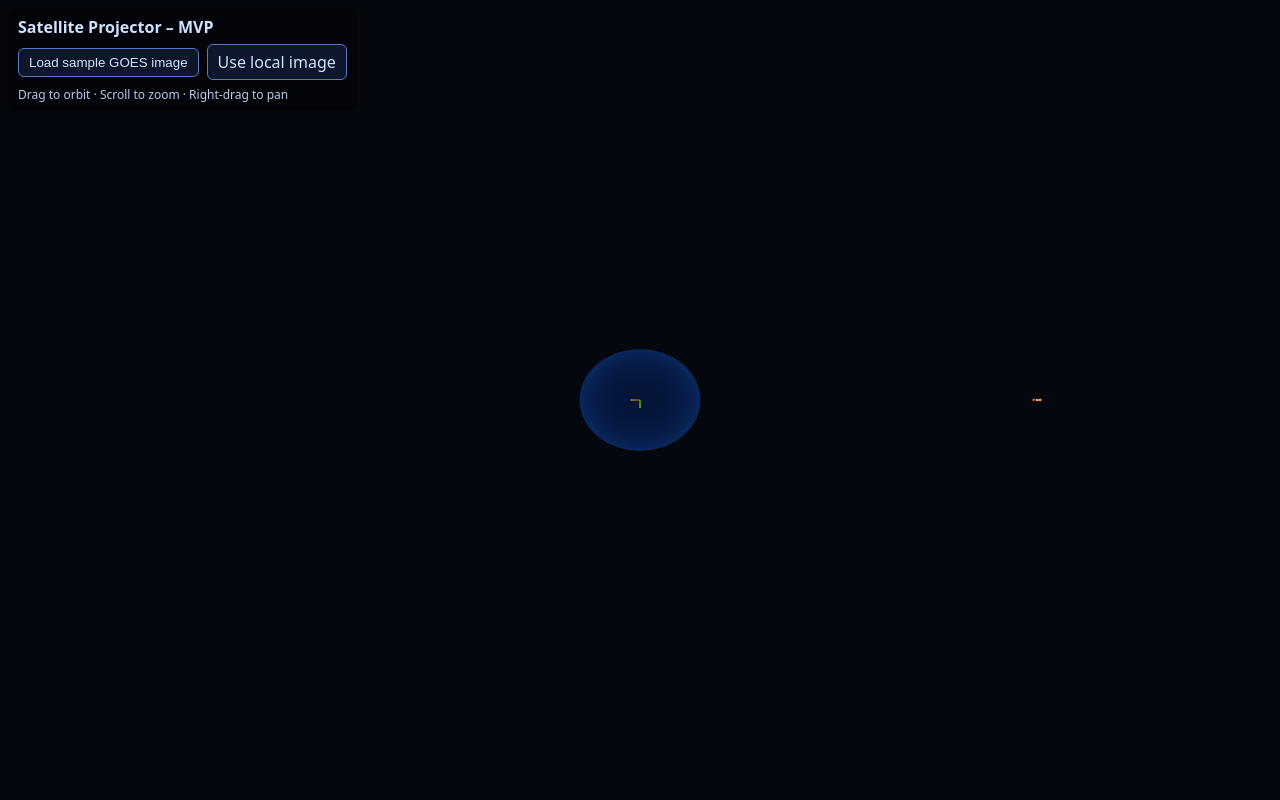
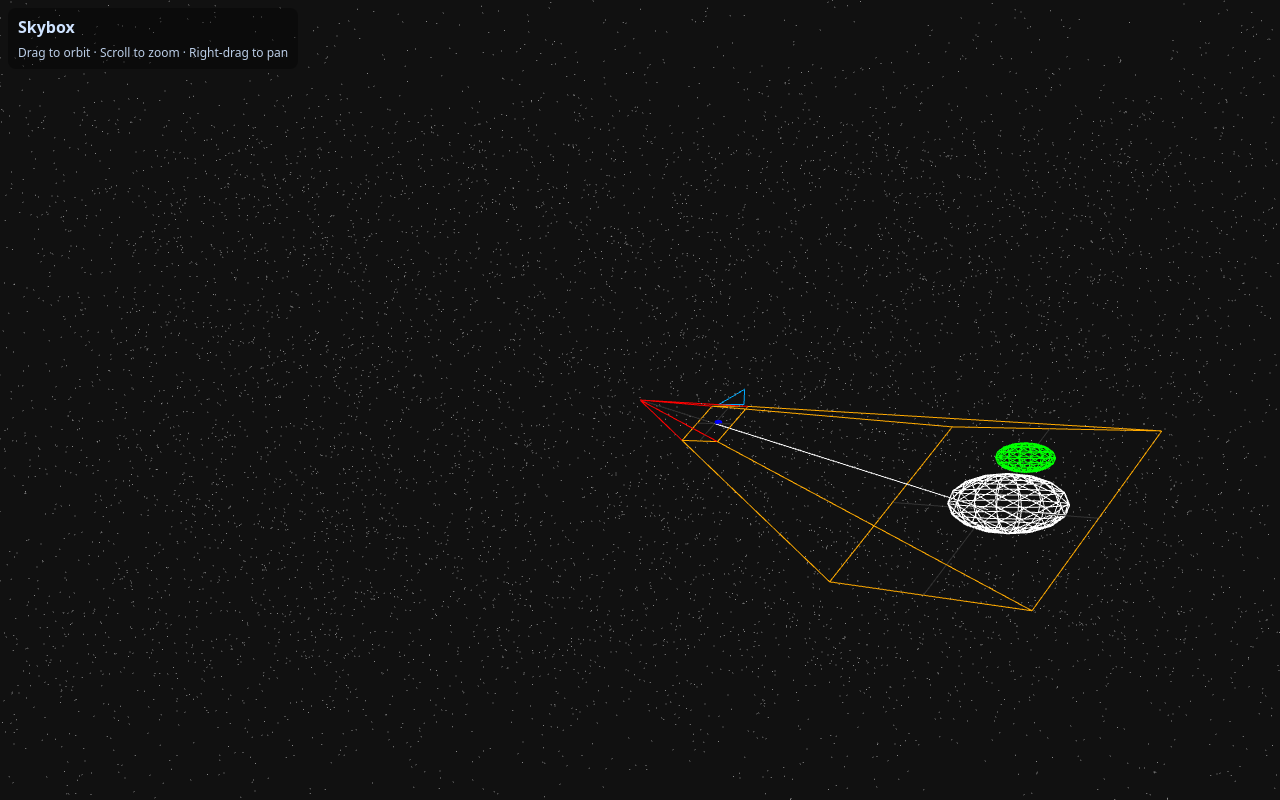
Before and after one commit to gizatt/skybox.github.io, a website built with Vite: page index.html in a window 1280 px wide. Built offline with nearby package versions, Linux system fonts and the light colour scheme; animation ran at ten frames a second.

Commit message:
threejs example app that works

```diff
--- a/index.html
+++ b/index.html
@@ -17,12 +17,7 @@
     <div id="app"></div>
     <div id="hud">
       <div class="row" style="margin-bottom:6px;">
-        <strong>Satellite Projector – MVP</strong>
-      </div>
-      <div class="row">
-        <button id="loadSample" class="btn">Load sample GOES image</button>
-        <label for="customImage" class="btn" title="Use your own JPG/PNG">Use local image</label>
-        <input id="customImage" type="file" accept="image/*" />
+        <strong>Skybox</strong>
       </div>
       <div style="margin-top:6px;font-size:12px;opacity:0.9;">
         Drag to orbit · Scroll to zoom · Right-drag to pan
--- a/src/main.ts
+++ b/src/main.ts
@@ -1,144 +1,179 @@
-import * as THREE from 'three'
-import { OrbitControls } from 'three/examples/jsm/controls/OrbitControls.js'
-import { makeEarthMaterial, updateProjector } from './projectorMaterial'
-import { deg2rad, geodeticToECEF, lookAtMatrix } from './math3d'
+import * as THREE from 'three';
+import Stats from 'three/addons/libs/stats.module.js';
 
-// Scene basics
-const app = document.getElementById('app')!
-const renderer = new THREE.WebGLRenderer({ antialias: true })
-renderer.setPixelRatio(Math.min(window.devicePixelRatio, 2))
-renderer.setSize(window.innerWidth, window.innerHeight)
-app.appendChild(renderer.domElement)
+let SCREEN_WIDTH: number;
+let SCREEN_HEIGHT: number;
+let aspect: number;
 
-// Earth parameters (kkm). We'll treat units as kilometers in ECEF.
-const EARTH_RADIUS = 6.371
+let container: HTMLDivElement;
+let stats: Stats;
+let camera: THREE.PerspectiveCamera;
+let scene: THREE.Scene;
+let renderer: THREE.WebGLRenderer;
+let mesh: THREE.Mesh;
+let cameraRig: THREE.Group;
+let activeCamera: THREE.Camera;
+let activeHelper: THREE.CameraHelper;
+let cameraPerspective: THREE.PerspectiveCamera;
+let cameraOrtho: THREE.OrthographicCamera;
+let cameraPerspectiveHelper: THREE.CameraHelper;
+let cameraOrthoHelper: THREE.CameraHelper;
+const frustumSize = 600;
 
-const scene = new THREE.Scene()
-scene.background = new THREE.Color(0x05070f)
+document.addEventListener('DOMContentLoaded', () => {
+  SCREEN_WIDTH = window.innerWidth;
+  SCREEN_HEIGHT = window.innerHeight;
+  aspect = SCREEN_WIDTH / SCREEN_HEIGHT;
+  init();
+});
 
-const camera = new THREE.PerspectiveCamera(80, window.innerWidth / window.innerHeight, 1, EARTH_RADIUS*10)
-camera.position.set(0, 0, EARTH_RADIUS * 10);
-camera.updateProjectionMatrix();
+function init(): void {
+  const container = document.getElementById('app')!
 
-const controls = new OrbitControls(camera, renderer.domElement)
-controls.enableDamping = true
-controls.target.set(0, 0, 0)
-controls.minDistance = EARTH_RADIUS * 1.2; // stop inside atmosphere
-controls.maxDistance = EARTH_RADIUS * 40;  // don’t drift too far
+  scene = new THREE.Scene();
 
-// Lights (subtle)
-const light = new THREE.DirectionalLight(0xffffff, 0.8)
-light.position.set(1, 1, 1)
-scene.add(light, new THREE.AmbientLight(0xffffff, 0.2))
+  camera = new THREE.PerspectiveCamera(50, 0.5 * aspect, 1, 10000);
+  camera.position.z = 2500;
 
-scene.add(new THREE.AxesHelper(1.000)); // 1,000 km axes
+  cameraPerspective = new THREE.PerspectiveCamera(50, 0.5 * aspect, 150, 1000);
+  cameraPerspectiveHelper = new THREE.CameraHelper(cameraPerspective);
+  scene.add(cameraPerspectiveHelper);
 
-// Earth mesh (slightly smaller than radius if you want an atmosphere shell later)
-const earthGeo = new THREE.SphereGeometry(EARTH_RADIUS, 128, 128)
-const earthMat = makeEarthMaterial()
-const earth = new THREE.Mesh(earthGeo, earthMat)
-earth.material.side = THREE.BackSide;
-// earth.material.wireframe = true;
-scene.add(earth)
+  cameraOrtho = new THREE.OrthographicCamera(
+    0.5 * frustumSize * aspect / -2,
+    0.5 * frustumSize * aspect / 2,
+    frustumSize / 2,
+    frustumSize / -2,
+    150,
+    1000
+  );
+  cameraOrthoHelper = new THREE.CameraHelper(cameraOrtho);
+  scene.add(cameraOrthoHelper);
 
-// A simple marker for a GEO sat (GOES-like). We'll place it later.
-const satMarker = new THREE.Mesh(new THREE.SphereGeometry(0.120, 16, 16), new THREE.MeshBasicMaterial({ color: 0xffd27f }))
-scene.add(satMarker)
+  activeCamera = cameraPerspective;
+  activeHelper = cameraPerspectiveHelper;
 
-// Projector state
-const projectorTex = new THREE.Texture()
-projectorTex.minFilter = THREE.LinearMipMapLinearFilter
-projectorTex.magFilter = THREE.LinearFilter
-projectorTex.wrapS = THREE.ClampToEdgeWrapping
-projectorTex.wrapT = THREE.ClampToEdgeWrapping
-projectorTex.needsUpdate = false
+  // counteract different front orientation of cameras vs rig
+  cameraOrtho.rotation.y = Math.PI;
+  cameraPerspective.rotation.y = Math.PI;
 
-// Bind uniforms once
-;(earthMat as any).uniforms.uProjectorTex.value = projectorTex
+  cameraRig = new THREE.Group();
+  cameraRig.add(cameraPerspective);
+  cameraRig.add(cameraOrtho);
+  scene.add(cameraRig);
 
-// Default: no projection until an image is loaded
-;(earthMat as any).uniforms.uHasProjector.value = 0
+  mesh = new THREE.Mesh(
+    new THREE.SphereGeometry(100, 16, 8),
+    new THREE.MeshBasicMaterial({ color: 0xffffff, wireframe: true })
+  );
+  scene.add(mesh);
 
-// --- Sample: position a GOES-like GEO satellite over ~75.2°W at the equator
-// GEO altitude ~ 35,786 km above Earth's surface
-const goesLon = 180
-const goesLat = 0
-const GEO_ALTITUDE = 35.786
+  const mesh2 = new THREE.Mesh(
+    new THREE.SphereGeometry(50, 16, 8),
+    new THREE.MeshBasicMaterial({ color: 0x00ff00, wireframe: true })
+  );
+  mesh2.position.y = 150;
+  mesh.add(mesh2);
 
-const satECEF = geodeticToECEF(goesLat, goesLon, EARTH_RADIUS + GEO_ALTITUDE)
-satMarker.position.set(satECEF.x, satECEF.y, satECEF.z)
+  const mesh3 = new THREE.Mesh(
+    new THREE.SphereGeometry(5, 16, 8),
+    new THREE.MeshBasicMaterial({ color: 0x0000ff, wireframe: true })
+  );
+  mesh3.position.z = 150;
+  cameraRig.add(mesh3);
 
-// Projector camera properties – approximate FOV for full-disk ABI
-// https://www.eoportal.org/satellite-missions/goes-r?utm_source=chatgpt.com
-const fovDeg = 45
-const aspect = 1.0
-const near = 1
-const far = 1000
-// Build a real Three camera to steal its view matrix
-const projCam = new THREE.PerspectiveCamera(
-  fovDeg, aspect, near, far,
-);
-// Place the projector at the satellite, looking at Earth center with +Z up
-const satPos = new THREE.Vector3();
-console.log('Satellite ECEF position:', satPos);
-projCam.position.set(satECEF.x, satECEF.y, satECEF.z);
-projCam.lookAt(new THREE.Vector3(0, 0, 0));
-projCam.up.set(new THREE.Vector3(0, 0, 1));
-projCam.updateProjectionMatrix();
-projCam.updateMatrixWorld(true);
+  const geometry = new THREE.BufferGeometry();
+  const vertices: number[] = [];
+  for (let i = 0; i < 10000; i++) {
+    vertices.push(THREE.MathUtils.randFloatSpread(2000)); // x
+    vertices.push(THREE.MathUtils.randFloatSpread(2000)); // y
+    vertices.push(THREE.MathUtils.randFloatSpread(2000)); // z
+  }
+  geometry.setAttribute('position', new THREE.Float32BufferAttribute(vertices, 3));
+  const particles = new THREE.Points(geometry, new THREE.PointsMaterial({ color: 0x888888 }));
+  scene.add(particles);
 
-// Now take the actual matrices Three computed
-const view = projCam.matrixWorldInverse.clone(); // guaranteed view matrix
-const proj = projCam.projectionMatrix.clone();
-console.log('Projector view matrix:', view.elements);
-console.log('Projector projection matrix:', proj.elements);
+  renderer = new THREE.WebGLRenderer({ antialias: true });
+  renderer.setPixelRatio(window.devicePixelRatio);
+  renderer.setSize(SCREEN_WIDTH, SCREEN_HEIGHT);
+  renderer.setAnimationLoop(animate);
+  container.appendChild(renderer.domElement);
+  renderer.setScissorTest(true);
 
-;(earthMat as any).uniforms.uSatPos.value = satPos.clone();
-updateProjector(earthMat, view.invert(), proj);
-
-
-// Draw the projector camera frustum
-const frustumHelper = new THREE.CameraHelper(projCam);
-frustumHelper.update()
-scene.add(frustumHelper);
-
-// Animation loop
-function tick() {
-  controls.update()
-  renderer.render(scene, camera)
-  requestAnimationFrame(tick)
-}
-requestAnimationFrame(tick)
-
-// --- UI: load a sample image (bundled in /public) or use a local file ---
-
-async function loadImageToProjector(src: string | File) {
-  const img = new Image()
-  img.crossOrigin = 'anonymous'
-  const url = typeof src === 'string' ? src : URL.createObjectURL(src)
-  await new Promise<void>((resolve, reject) => {
-    img.onload = () => resolve()
-    img.onerror = (e) => reject(e)
-    img.src = url
-  })
-  projectorTex.image = img
-  projectorTex.needsUpdate = true
-  ;(earthMat as any).uniforms.uHasProjector.value = 1
-  if (src instanceof File) URL.revokeObjectURL(url)
+  window.addEventListener('resize', onWindowResize);
+  document.addEventListener('keydown', onKeyDown);
 }
 
-(document.getElementById('loadSample') as HTMLButtonElement).onclick = () => {
-  // You can replace this with a live URL if it supports CORS, or keep a local file at /public/sample-goes.jpg
-  loadImageToProjector('/sample-goes.jpg').catch(console.error)
+function onKeyDown(event: KeyboardEvent): void {
+  switch (event.key) {
+    case 'o':
+    case 'O':
+      activeCamera = cameraOrtho;
+      activeHelper = cameraOrthoHelper;
+      break;
+    case 'p':
+    case 'P':
+      activeCamera = cameraPerspective;
+      activeHelper = cameraPerspectiveHelper;
+      break;
+  }
 }
 
-(document.getElementById('customImage') as HTMLInputElement).onchange = (e) => {
-  const file = (e.target as HTMLInputElement).files?.[0]
-  if (file) loadImageToProjector(file).catch(console.error)
+function onWindowResize(): void {
+  SCREEN_WIDTH = window.innerWidth;
+  SCREEN_HEIGHT = window.innerHeight;
+  aspect = SCREEN_WIDTH / SCREEN_HEIGHT;
+
+  renderer.setSize(SCREEN_WIDTH, SCREEN_HEIGHT);
+
+  camera.aspect = 0.5 * aspect;
+  camera.updateProjectionMatrix();
+
+  cameraPerspective.aspect = 0.5 * aspect;
+  cameraPerspective.updateProjectionMatrix();
+
+  cameraOrtho.left = -0.5 * frustumSize * aspect / 2;
+  cameraOrtho.right = 0.5 * frustumSize * aspect / 2;
+  cameraOrtho.top = frustumSize / 2;
+  cameraOrtho.bottom = -frustumSize / 2;
+  cameraOrtho.updateProjectionMatrix();
 }
 
-window.addEventListener('resize', () => {
-  camera.aspect = window.innerWidth / window.innerHeight
-  camera.updateProjectionMatrix()
-  renderer.setSize(window.innerWidth, window.innerHeight)
-})
+function animate(): void {
+  render();
+}
+
+function render(): void {
+  const r = Date.now() * 0.0005;
+
+  mesh.position.x = 700 * Math.cos(r);
+  mesh.position.z = 700 * Math.sin(r);
+  mesh.position.y = 700 * Math.sin(r);
+
+  (mesh.children[0] as THREE.Mesh).position.x = 70 * Math.cos(2 * r);
+  (mesh.children[0] as THREE.Mesh).position.z = 70 * Math.sin(r);
+
+  if (activeCamera === cameraPerspective) {
+    cameraPerspective.fov = 35 + 30 * Math.sin(0.5 * r);
+    cameraPerspective.far = mesh.position.length();
+    cameraPerspective.updateProjectionMatrix();
+    cameraPerspectiveHelper.update();
+    cameraPerspectiveHelper.visible = true;
+    cameraOrthoHelper.visible = false;
+  } else {
+    cameraOrtho.far = mesh.position.length();
+    cameraOrtho.updateProjectionMatrix();
+    cameraOrthoHelper.update();
+    cameraOrthoHelper.visible = true;
+    cameraPerspectiveHelper.visible = false;
+  }
+
+  cameraRig.lookAt(mesh.position);
+
+  // Only render the external view (right side)
+  activeHelper.visible = true;
+  renderer.setClearColor(0x111111, 1);
+  renderer.setScissor(0, 0, SCREEN_WIDTH, SCREEN_HEIGHT);
+  renderer.setViewport(0, 0, SCREEN_WIDTH, SCREEN_HEIGHT);
+  renderer.render(scene, camera);
+}
```
